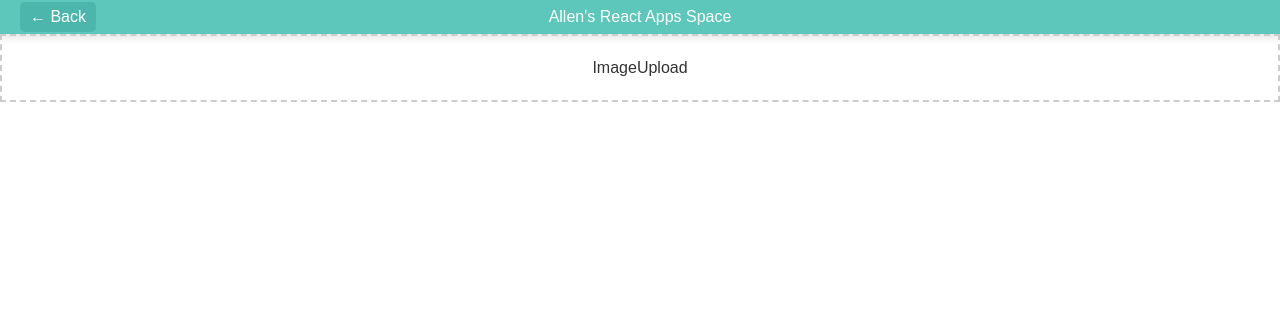
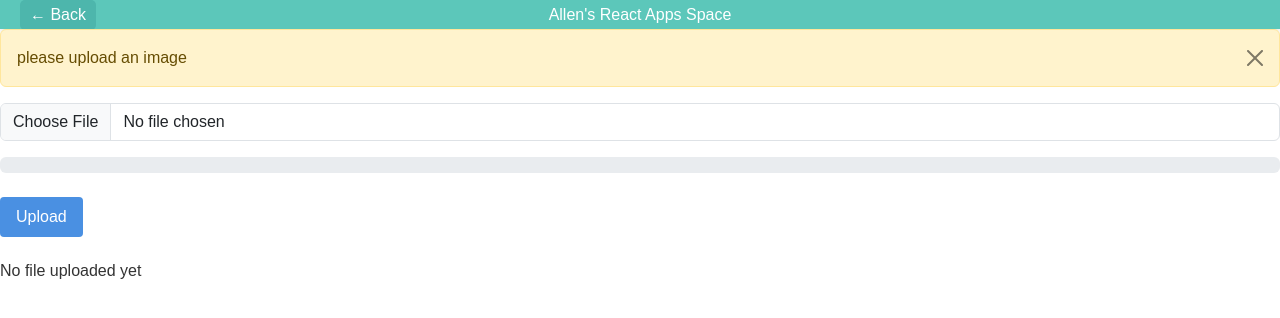
Before and after one commit to Allen5288/React-Apps-Collection, a React (Vite) app: page /React-Apps-Collection/imageUpload in a window 1280 px wide. Shown: the top 318 px of the page. Built offline with nearby package versions, Linux system fonts and the light colour scheme; a web font is replaced by a local one.

Commit message:
feat: add fe upload image app

```diff
--- a/index.html
+++ b/index.html
@@ -4,9 +4,13 @@
     <meta charset="UTF-8" />
     <meta name="viewport" content="width=device-width, initial-scale=1.0" />
     <title>React Apps Collection</title>
+    <!-- Bootstrap CSS CDN (Alternative approach) -->
+    <!-- <link href="https://cdn.jsdelivr.net/npm/bootstrap@5.3.3/dist/css/bootstrap.min.css" rel="stylesheet" integrity="sha384-QWTKZyjpPEjISv5WaRU9OFeRpok6YctnYmDr5pNlyT2bRjXh0JMhjY6hW+ALEwIH" crossorigin="anonymous"> -->
   </head>
   <body>
     <div id="root"></div>
     <script type="module" src="/src/index.js"></script>
+    <!-- Bootstrap JS CDN (Alternative approach) -->
+    <!-- <script src="https://cdn.jsdelivr.net/npm/bootstrap@5.3.3/dist/js/bootstrap.bundle.min.js" integrity="sha384-YvpcrYf0tY3lHB60NNkmXc5s9fDVZLESaAA55NDzOxhy9GkcIdslK1eN7N6jIeHz" crossorigin="anonymous"></script> -->
   </body>
 </html>
--- a/src/components/03-BackendRequiredProject/02-ImageUploadApp/ImageUpload.jsx
+++ b/src/components/03-BackendRequiredProject/02-ImageUploadApp/ImageUpload.jsx
@@ -1,10 +1,11 @@
 import './ImageUpload.scss'
+import ImageUploadComp from './components/ImageUpload'
 
 import React from 'react'
 
 const ImageUpload = () => {
   return (
-    <div id="image-upload">ImageUpload</div>
+    <div id="image-upload"><ImageUploadComp /></div>
   )
 }
 
--- a/src/components/03-BackendRequiredProject/02-ImageUploadApp/ImageUpload.scss
+++ b/src/components/03-BackendRequiredProject/02-ImageUploadApp/ImageUpload.scss
@@ -1,7 +1,4 @@
 #image-upload {
-  border: 2px dashed #ccc;
-  padding: 20px;
-  text-align: center;
 
 
 }
--- a/src/components/03-BackendRequiredProject/02-ImageUploadApp/components/ImageUpload.jsx
+++ b/src/components/03-BackendRequiredProject/02-ImageUploadApp/components/ImageUpload.jsx
@@ -0,0 +1,122 @@
+import React, { Fragment, useState } from "react";
+import Message from "./Message";
+import Progress from "./Progress";
+import { isEmpty, set } from "lodash";
+import axiosInstance from "../request/axio";
+
+const ImageUploadComp = () => {
+  const [message, setMessage] = useState("please upload an image");
+  const [uploadPercentage, setUploadPercentage] = useState(0);
+  const [file, setFile] = useState("");
+  const [uploadedFile, setUploadedFile] = useState({});
+
+  const onChange = (e) => {
+    if (e.target.files.length) {
+      setFile(e.target.files[0]);
+      setMessage(`Selected file: ${e.target.files[0].name}`);
+    }
+  };
+  const onSubmit = async (e) => {
+    e.preventDefault();
+
+    // Validate file selection
+    if (!file) {
+      setMessage("Please select a file to upload");
+      return;
+    }
+
+    // Validate file size (5MB limit)
+    const maxSize = 5 * 1024 * 1024; // 5 MB
+    if (file.size > maxSize) {
+      setMessage("File size exceeds the limit of 5 MB");
+      return;
+    }
+
+    // Validate file type (optional)
+    const allowedTypes = ['image/jpeg', 'image/jpg', 'image/png', 'image/gif'];
+    if (!allowedTypes.includes(file.type)) {
+      setMessage("Please select a valid image file (JPEG, PNG, GIF)");
+      return;
+    }
+      const formData = new FormData();
+    formData.append("file", file);
+
+    // Debug: Check what we're sending
+    console.log('=== Frontend Debug ===');
+    console.log('File to upload:', file);
+    console.log('FormData entries:');
+    for (let [key, value] of formData.entries()) {
+      console.log(key, value);
+    }
+    console.log('======================');
+
+    try {
+      const res = await axiosInstance.post("/upload", formData, {
+        onUploadProgress: (progressEvent) => {
+          setUploadPercentage(
+            Math.round((progressEvent.loaded * 100) / progressEvent.total)
+          );
+        },      });
+      // clear percentage after upload
+      const { message, imageUrl } = res.data;
+      setTimeout(() => {
+        setUploadPercentage(0);
+        setUploadedFile({
+          filename: file.name, // Use original filename
+          filePath: `http://localhost:5000${imageUrl}` // Construct full URL
+        });
+        setMessage(message || "File uploaded successfully");
+      }, 5000);    } catch (error) {
+      console.error('Upload error:', error);
+
+      if (error.response) {
+        const { status, data } = error.response;
+        if (status === 400) {
+          setMessage(data.error || "Bad request");
+        } else if (status === 500) {
+          setMessage(data.error || "Server error, please try again later");
+        } else {
+          setMessage("An unexpected error occurred");
+        }
+      } else {
+        setMessage("File upload failed - Network error");
+      }
+      setUploadPercentage(0);
+    }
+  };
+
+  return (
+    <Fragment>
+      {message && <Message message={message} setMessage={setMessage} />}
+      <form onSubmit={onSubmit}>
+        <div className="input-group mb-3">
+          <input type="file" className="form-control" onChange={onChange} />
+        </div>
+        <Progress percentage={uploadPercentage} />
+        <input
+          type="submit"
+          value="Upload"
+          className="btn btn-primary btn-block mt-4"
+        />
+      </form>
+      {isEmpty(uploadedFile) ? (
+        <div className="mt-4">
+          <h3>No file uploaded yet</h3>
+        </div>
+      ) : (
+        <div className="mt-5 row">
+          <div className="col-md-6 m-auto">
+            <h3 className="text-center">{uploadedFile.filename}</h3>
+            <img
+              src={uploadedFile.filePath}
+              alt={uploadedFile.filename}
+              style={{ width: "100%" }}
+            />
+          </div>
+        </div>
+      )}
+    </Fragment>
+  );
+};
+
+export default ImageUploadComp;
--- a/src/components/03-BackendRequiredProject/02-ImageUploadApp/components/Message.jsx
+++ b/src/components/03-BackendRequiredProject/02-ImageUploadApp/components/Message.jsx
@@ -0,0 +1,20 @@
+import React from "react";
+
+const Message = ({ message, setMessage }) => {
+  return (
+    <div
+      className="alert alert-warning alert-dismissible fade show"
+      role="alert"
+    >
+      {message}
+      <button
+        type="button"
+        className="btn-close"
+        aria-label="Close"
+        onClick={() => setMessage("")}
+      ></button>
+    </div>
+  );
+};
+
+export default Message;
--- a/src/components/03-BackendRequiredProject/02-ImageUploadApp/components/Progress.jsx
+++ b/src/components/03-BackendRequiredProject/02-ImageUploadApp/components/Progress.jsx
@@ -0,0 +1,15 @@
+import React from "react";
+
+const Progress = ({ percentage }) => {
+  return (
+    <div className="progress">
+      <div
+        className="progress-bar progress-bar-striped bg-success"
+        role="progressbar"
+        style={{ width: `${percentage}%` }}
+      ></div>
+    </div>
+  );
+};
+
+export default Progress;
--- /dev/null
+++ b/src/components/03-BackendRequiredProject/02-ImageUploadApp/request/axio.js
@@ -0,0 +1,11 @@
+import axios from 'axios';
+
+const instance = axios.create({
+  baseURL: 'http://localhost:5000/api/v1', // Updated to match backend port
+});
+
+// Don't manually set Content-Type for FormData uploads
+// The browser will automatically set it with the correct boundary parameter
+// instance.defaults.headers.common['Content-Type'] = 'multipart/form-data';
+
+export default instance;
--- a/src/index.js
+++ b/src/index.js
@@ -1,5 +1,6 @@
 import { StrictMode } from "react";
 import { createRoot } from "react-dom/client";
+import "bootstrap/dist/css/bootstrap.min.css";
 import "./main.scss";
 import App from "./App.js";
 
```
Also changed, not shown: package.json (+8 -3 lines), 1 other file (tests, documents, lock files or other folders).
